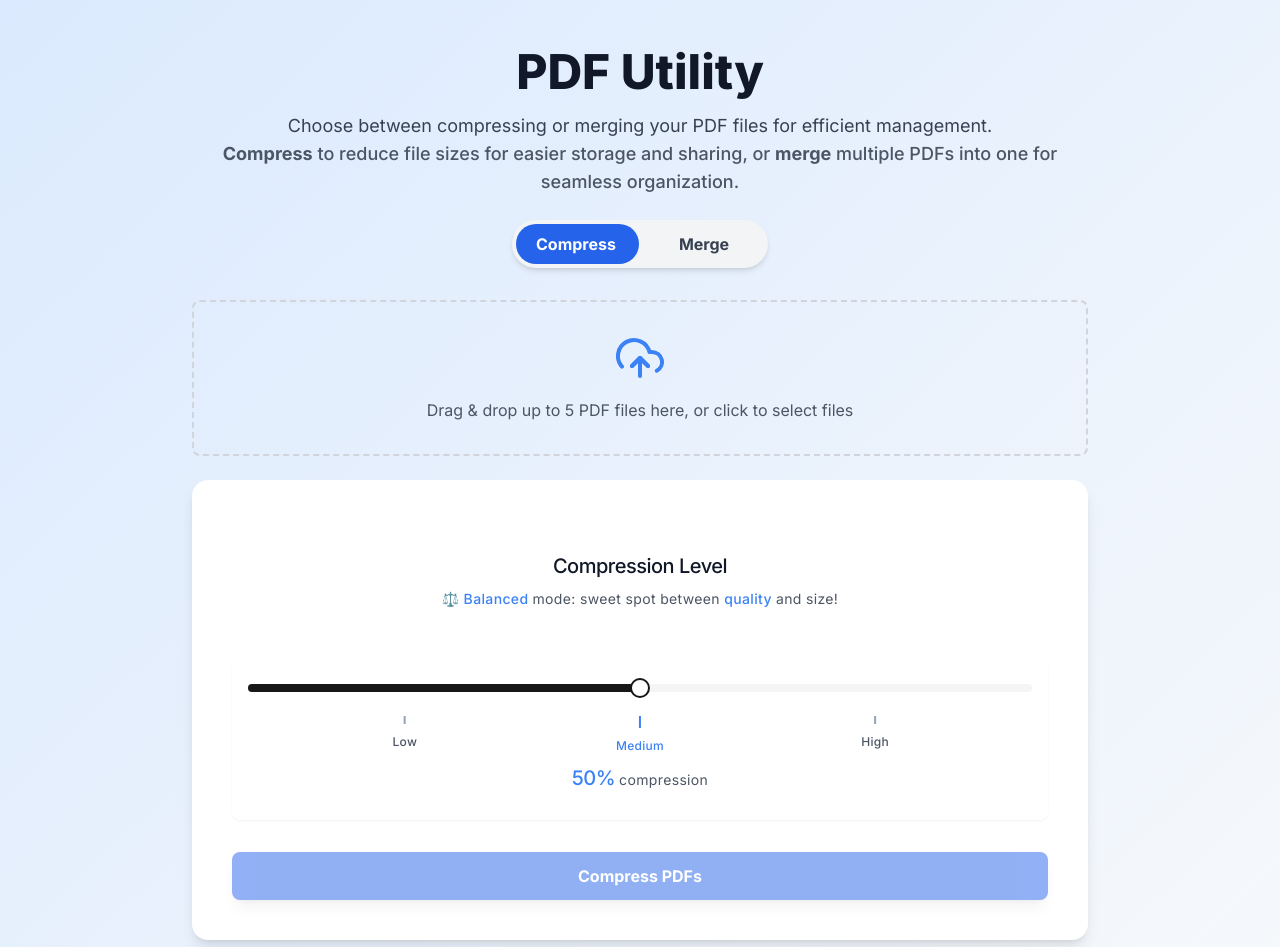
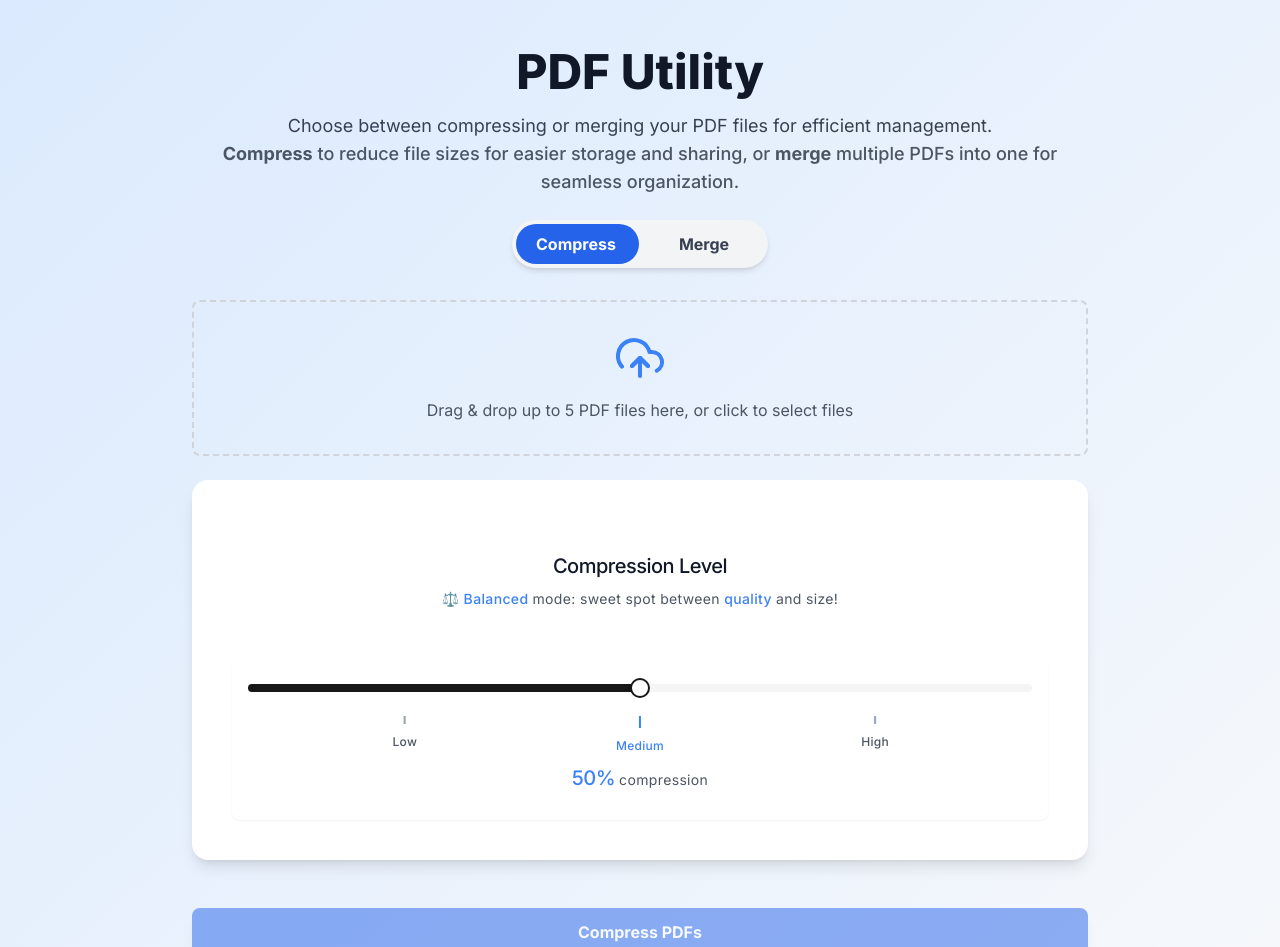
Before and after one commit to aldotobing/pdf-compress, a Next.js app: page / in a window 1280 px wide. Shown: the top 947 px of the page. Built offline with nearby package versions, Linux system fonts and the light colour scheme.

Commit message:
pages tweak

```diff
--- a/app/page.tsx
+++ b/app/page.tsx
@@ -176,10 +176,10 @@ export default function Home() {
         <AnimatePresence mode="wait">
           <motion.div
             key={currentMode + "-uploader"}
-            initial={{ opacity: 0, y: -50, scale: 0.8, rotate: -10 }}
-            animate={{ opacity: 1, y: 0, scale: 1, rotate: 0 }}
-            exit={{ opacity: 0, y: 50, scale: 0.8, rotate: 10 }}
-            transition={{ type: "spring", stiffness: 300, damping: 20 }}
+            initial={{ opacity: 0, y: 50, scale: 0.8 }}
+            animate={{ opacity: 1, y: 0, scale: 1 }}
+            exit={{ opacity: 0, y: -50, scale: 0.8 }}
+            transition={{ type: "spring", stiffness: 200, damping: 25 }}
           >
             <FileUploader
               onFileUpload={handleFileUpload}
@@ -193,18 +193,31 @@ export default function Home() {
         {/* Mode-specific Content */}
         <AnimatePresence mode="wait">
           {currentMode === "compress" && (
+            <>
+              {/* Container untuk opsi compress */}
               <motion.div
-              key="compress-content"
+                key="compress-options"
                 initial={{ opacity: 0, x: -50 }}
                 animate={{ opacity: 1, x: 0 }}
                 exit={{ opacity: 0, x: 50 }}
                 transition={{ duration: 0.5 }}
-              className="bg-white rounded-2xl shadow-lg overflow-hidden mt-6 p-8 sm:p-10"
+                className="bg-white rounded-2xl shadow-lg mt-6 p-8 sm:p-10"
               >
                 <CompressionOptions
                   compressionLevel={compressionLevel}
                   setCompressionLevel={setCompressionLevel}
                 />
+              </motion.div>
+
+              {/* Container untuk tombol compress dan progress */}
+              <motion.div
+                key="compress-action"
+                initial={{ opacity: 0, x: -50 }}
+                animate={{ opacity: 1, x: 0 }}
+                exit={{ opacity: 0, x: 50 }}
+                transition={{ duration: 0.5 }}
+                className="mt-4 flex flex-col items-center space-y-4"
+              >
                 <motion.button
                   onClick={handleCompress}
                   disabled={files.length === 0 || isProcessing}
@@ -224,16 +237,19 @@ export default function Home() {
                   />
                 )}
               </motion.div>
+            </>
           )}
 
           {currentMode === "merge" && (
+            <>
+              {/* Container tombol tanpa card styling */}
               <motion.div
-              key="merge-content"
+                key="merge-button"
                 initial={{ opacity: 0, x: 50 }}
                 animate={{ opacity: 1, x: 0 }}
                 exit={{ opacity: 0, x: -50 }}
                 transition={{ duration: 0.5 }}
-              className="bg-white rounded-2xl shadow-lg overflow-hidden mt-6 p-8 sm:p-10"
+                className="mt-6 flex justify-center"
               >
                 <motion.button
                   onClick={handleMerge}
@@ -251,13 +267,19 @@ export default function Home() {
                     "Merge PDFs"
                   )}
                 </motion.button>
+              </motion.div>
 
+              {/* Container card untuk mergedFile */}
               {mergedFile && (
                 <motion.div
-                  initial={{ opacity: 0 }}
-                  animate={{ opacity: 1 }}
-                  className="mt-8 bg-gradient-to-r from-blue-100 to-green-100 p-8 rounded-xl shadow-md text-center"
+                  key="merge-card"
+                  initial={{ opacity: 0, x: 50 }}
+                  animate={{ opacity: 1, x: 0 }}
+                  exit={{ opacity: 0, x: -50 }}
+                  transition={{ duration: 0.5 }}
+                  className="mt-8 bg-white rounded-2xl shadow-lg p-8 sm:p-10"
                 >
+                  <div className="bg-gradient-to-r from-blue-100 to-green-100 p-8 rounded-xl shadow-md text-center">
                     <h3 className="text-2xl font-bold text-gray-800 mb-6">
                       🎉 Your merged PDF is ready!
                     </h3>
@@ -284,7 +306,9 @@ export default function Home() {
                         className="bg-gray-800 text-white w-12 h-12 md:w-auto md:h-auto md:px-6 md:py-3 rounded-lg font-bold shadow-lg hover:bg-gray-900 transition-colors duration-200 flex items-center justify-center"
                       >
                         <FiPlus className="text-xl" />
-                      <span className="hidden md:inline ml-2">New Session</span>
+                        <span className="hidden md:inline ml-2">
+                          New Session
+                        </span>
                       </motion.button>
                     </div>
                     <motion.img
@@ -295,9 +319,10 @@ export default function Home() {
                       animate={{ opacity: 1 }}
                       transition={{ duration: 0.5 }}
                     />
+                  </div>
                 </motion.div>
               )}
-            </motion.div>
+            </>
           )}
         </AnimatePresence>
       </motion.div>
```
Lines whose indentation alone changed are shown as unchanged.
